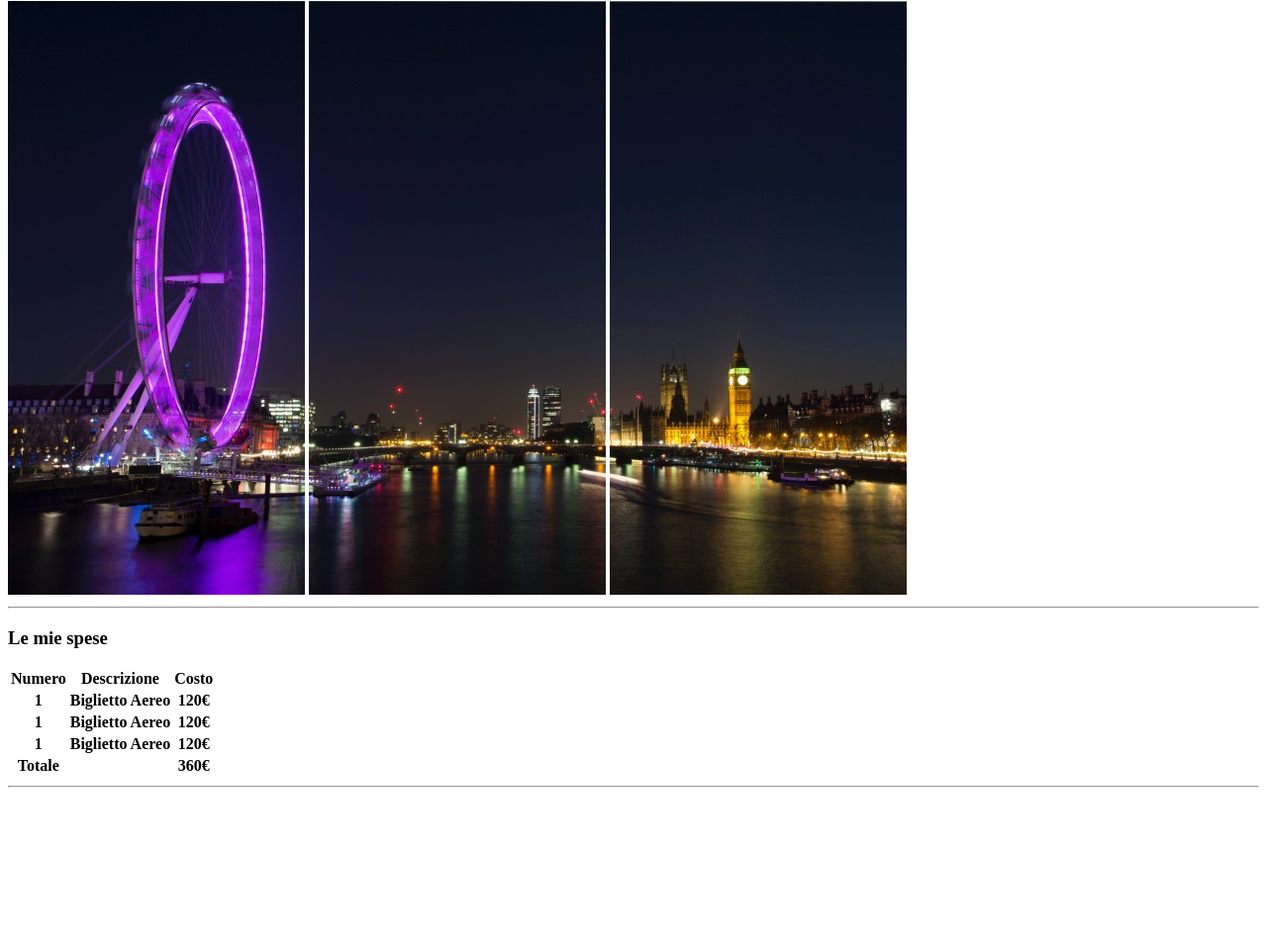
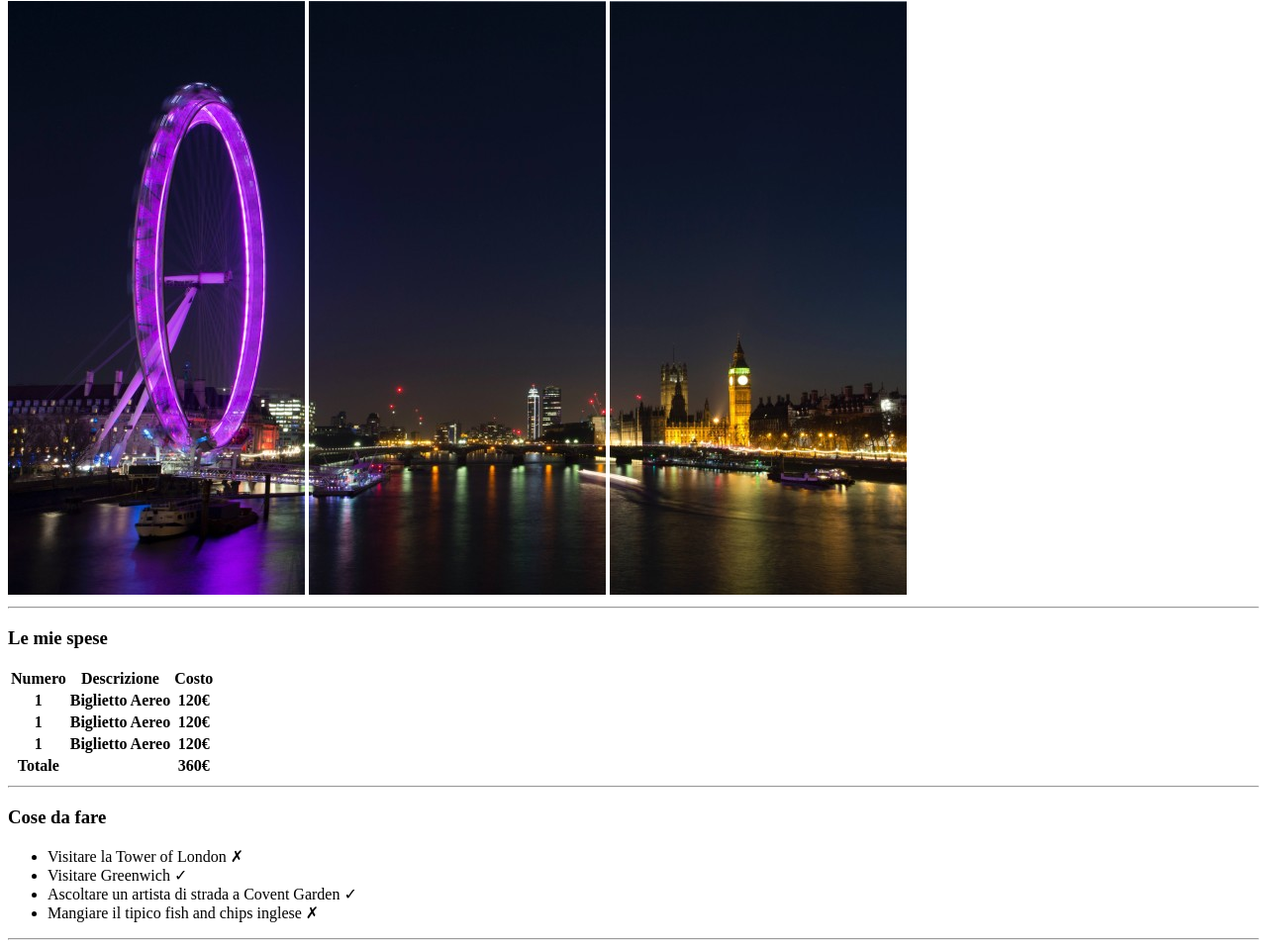
Before and after one commit to BiagioCaputo/html-london-trip, a plain HTML site: page index.html in a window 1280 px wide. Shown: the part 79-1037 px from the top of the page at 99% size. Before the commit the page ends 883 px from the top, so only its background shows below. Drawn offline with Linux system fonts and the light colour scheme.

Commit message:
Aggiunta lista delle cose da fare a Londra

```diff
--- a/index.html
+++ b/index.html
@@ -44,6 +44,16 @@
         </table>
         <hr>
 
+        <h3>Cose da fare</h3> <!--Lista cose da fare a Londra-->
+        <ul>
+            <li>Visitare la Tower of London &#10007;</li>
+            <li>Visitare Greenwich &#10003;</li>
+            <li>Ascoltare un artista di strada a Covent Garden &#10003;</li>
+            <li>Mangiare il tipico fish and chips inglese &#10007;</li>
+        </ul>
+        <hr>
+
+
 
     </main>
 
```
